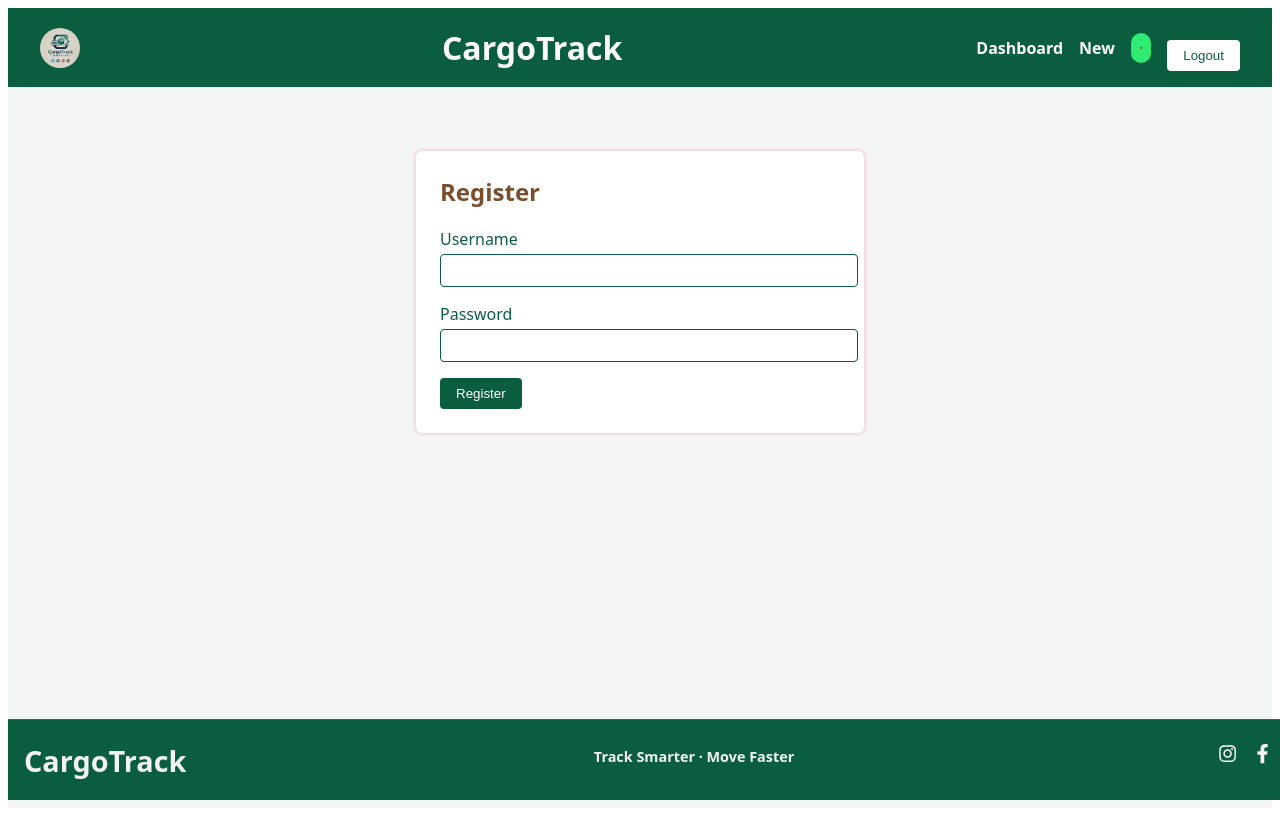
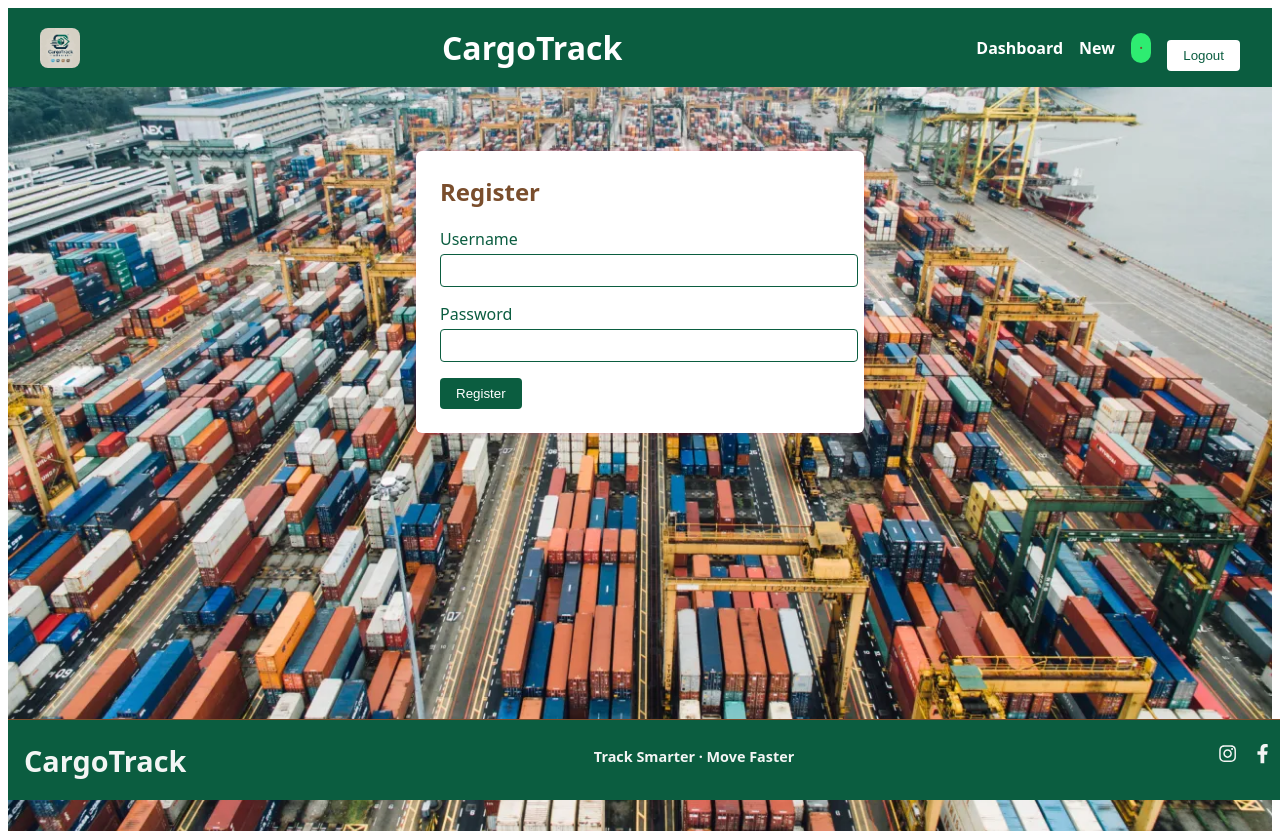
Before and after one commit to Zambagarrah/ReactJS_Consignment_Tracker, a React (Vite) app: page /register in a window 1280 px wide. Before the commit the page ends 816 px from the top, so only its background shows below. Built offline with nearby package versions, Linux system fonts and the light colour scheme.

Commit message:
Added a Footer and Mock Styling

```diff
--- a/src/components/Layout.jsx
+++ b/src/components/Layout.jsx
@@ -35,7 +35,7 @@ const Layout = ({ children }) => {
         </nav>
       </header>
 
-      <main role="main">{children}</main>
+      <main role="main" className='img_back'>{children}</main>
 
       <footer role="contentinfo" className="footer">
         <h1>CargoTrack</h1>
--- a/src/styles/Dashboard.css
+++ b/src/styles/Dashboard.css
@@ -1,5 +1,6 @@
 .dashboard {
   padding: 2rem;
+  color: aliceblue;
 }
 
 .controls {
@@ -14,6 +15,8 @@
   padding: 0.5rem;
   border: 1px solid var(--color-primary);
   border-radius: 4px;
+  align-items: center;
+  justify-content: center;
 }
 
 .consignment-link {
--- a/src/styles/Layout.css
+++ b/src/styles/Layout.css
@@ -28,8 +28,16 @@ nav {
   width: 40px;
   height: 40px;
   overflow: hidden;
-  border-radius: 50%;
+  border-radius: .5rem;
   margin-right: 0.5rem;
+}
+
+.img_back {
+  background-image: url('../assets/Main_background.webp');
+  background-size: cover;
+  background-position: center;
+  background-repeat: no-repeat;
+  min-height: calc(100vh - 120px); /* Adjust based on header and footer height */
 }
 
 img {
```
